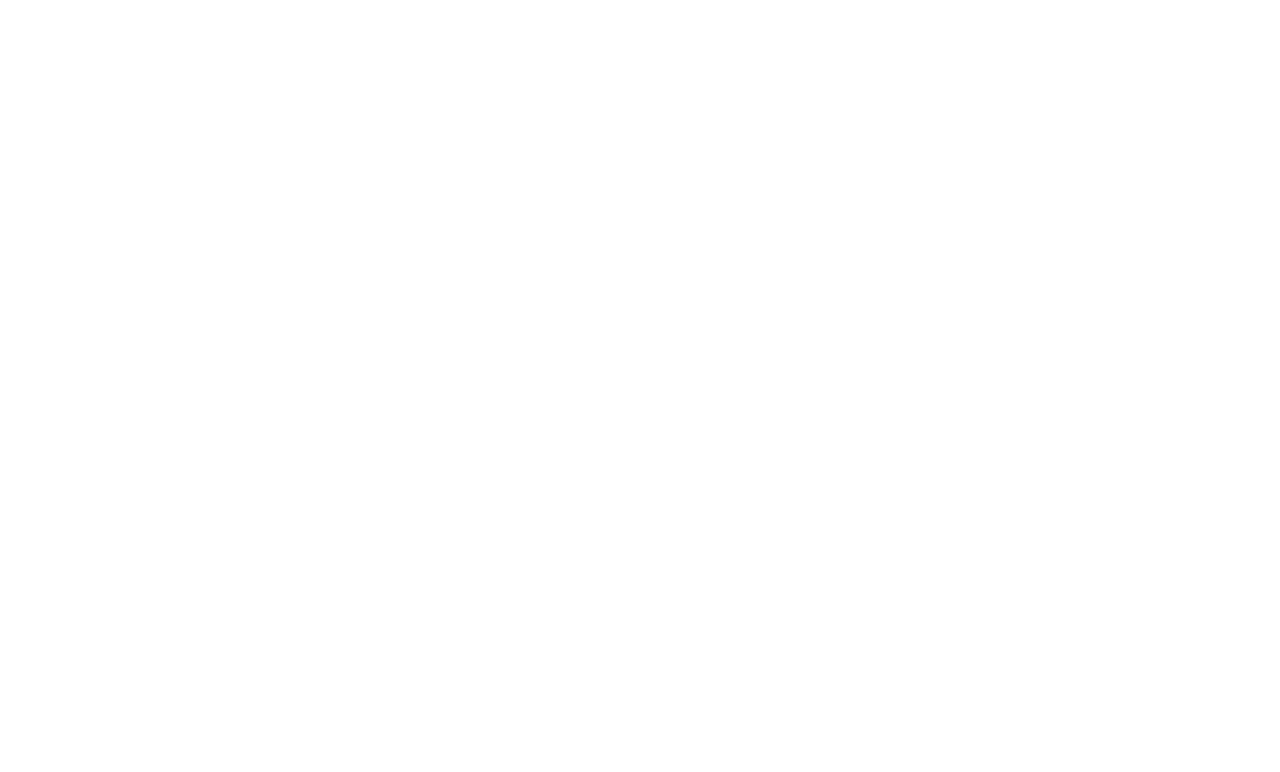
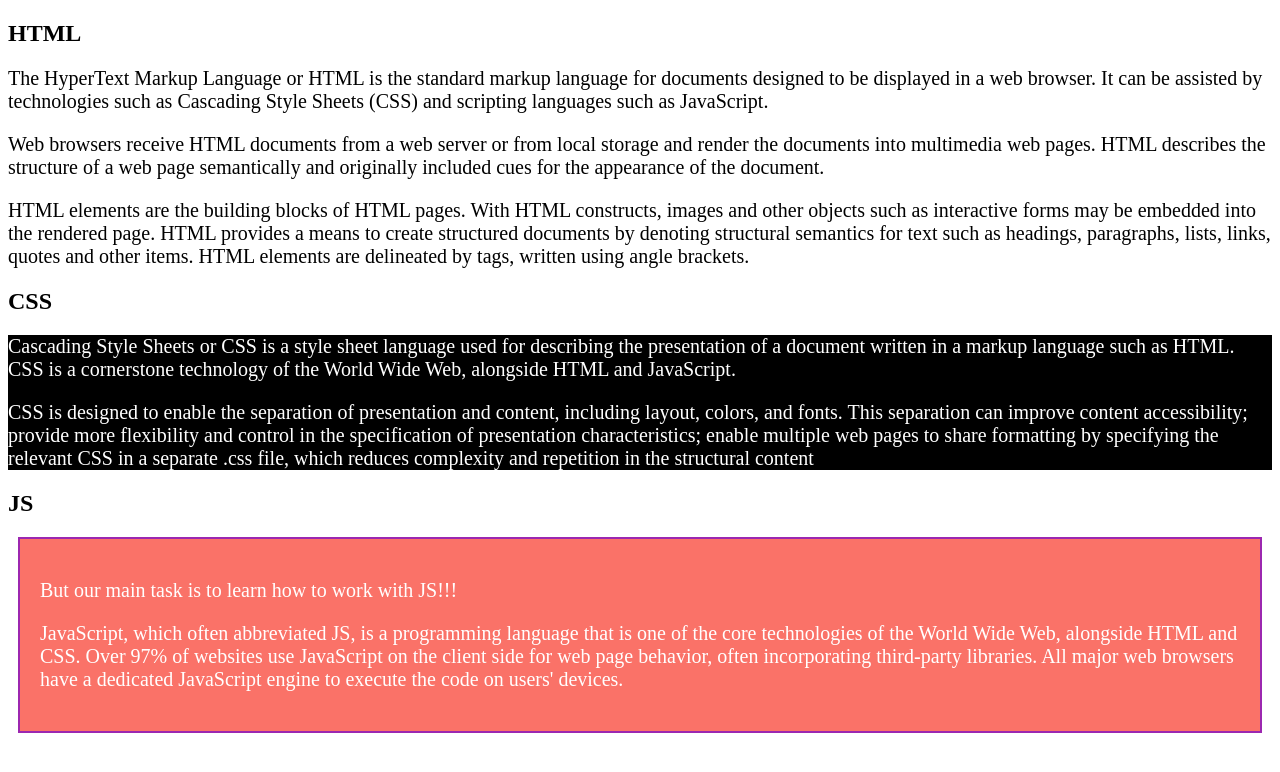
Before and after one commit to Rosty17/rsschool-cv, a plain HTML site: page Index.html in a window 1280 px wide. Drawn offline with Linux system fonts and the light colour scheme.

Commit message:
feat: add content to HTMl & CSS files

```diff
--- a/Index.html
+++ b/Index.html
@@ -8,10 +8,28 @@
     <link <link href="/Style.css" rel="stylesheet" type="text/css">
 </head>
 <body>
+    <h2>HTML</h2>
+    <div class="text-block1">
+        <p>The HyperText Markup Language or HTML is the standard markup language for documents designed to be displayed in a web browser. It can be assisted by technologies such as Cascading Style Sheets (CSS) and scripting languages such as JavaScript.</p>
 
-</body>
-<footer>
+        <p>Web browsers receive HTML documents from a web server or from local storage and render the documents into multimedia web pages. HTML describes the structure of a web page semantically and originally included cues for the appearance of the document.</p>
+
+        <p>HTML elements are the building blocks of HTML pages. With HTML constructs, images and other objects such as interactive forms may be embedded into the rendered page. HTML provides a means to create structured documents by denoting structural semantics for text such as headings, paragraphs, lists, links, quotes and other items. HTML elements are delineated by tags, written using angle brackets.</p>
+    </div>
+
+    <h2>CSS</h2>
+    <div class="text-block2">
+        <p>Cascading Style Sheets or CSS is a style sheet language used for describing the presentation of a document written in a markup language such as HTML. CSS is a cornerstone technology of the World Wide Web, alongside HTML and JavaScript.</p>
+
+        <p>CSS is designed to enable the separation of presentation and content, including layout, colors, and fonts. This separation can improve content accessibility; provide more flexibility and control in the specification of presentation characteristics; enable multiple web pages to share formatting by specifying the relevant CSS in a separate .css file, which reduces complexity and repetition in the structural content</p>
+    </div>
 
 
-</footer>
+    <h2>JS</h2>
+    <div class="text-block3">
+        <p>But our main task is to learn how to work with JS!!!</p>
+
+        <p>JavaScript, which often abbreviated JS, is a programming language that is one of the core technologies of the World Wide Web, alongside HTML and CSS. Over 97% of websites use JavaScript on the client side for web page behavior, often incorporating third-party libraries. All major web browsers have a dedicated JavaScript engine to execute the code on users' devices.</p>
+    </div>
+</body>
 </html>
--- a/Style.css
+++ b/Style.css
@@ -0,0 +1,20 @@
+.text-block1 {
+    background-color: #ffffff;
+    color: #000000;
+    font-size: 20px;
+  }
+
+.text-block2 {
+    background-color: #000000;
+    color: #ffffff;
+    font-size: 20px;
+  }
+
+.text-block3 {
+    background-color: #fa7268;
+    color: #ffffff;
+    padding: 20px;
+    margin: 10px;
+    border: 2px solid #9c27b0;
+    font-size: 20px;
+  }
```
